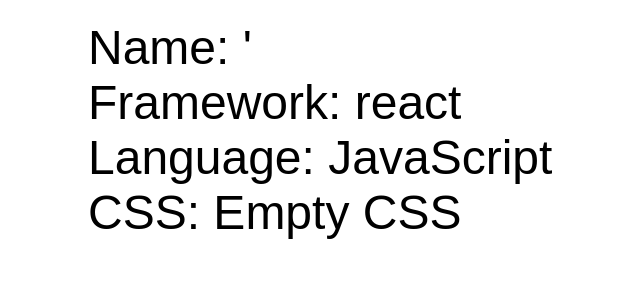
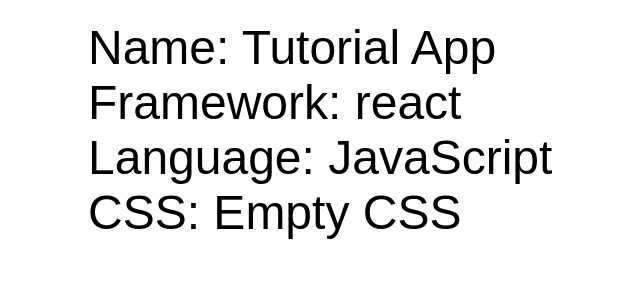
Before and after one commit to Kumar-Prateek/tutorial, a React app: page / in a window 1280 px wide. Shown: the top 300 px of the page, without its empty margins (152-792 px from the left). Built offline with nearby package versions, Linux system fonts and the light colour scheme.

Commit message:
name changed

```diff
--- a/src/App.jsx
+++ b/src/App.jsx
@@ -5,7 +5,7 @@
 
 const App = () => (
   <div className="container">
-    <div>Name: '</div>
+    <div>Name: Tutorial App</div>
     <div>Framework: react</div>
     <div>Language: JavaScript</div>
     <div>CSS: Empty CSS</div>
```
